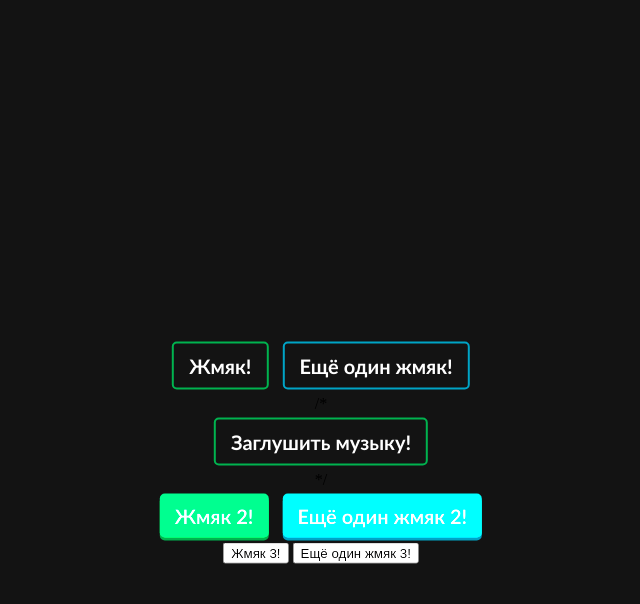
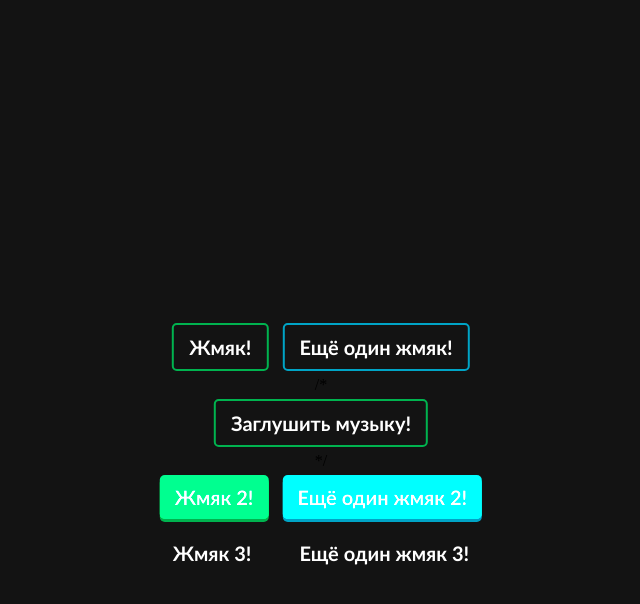
Before and after one commit to catink123/catink123.github.io, a Jekyll site: the page built from buttons/index.html, in a window 1280 px wide. Shown: the top 604 px of the page, without its empty margins (319-959 px from the left). Built offline with Jekyll 4.4.1, drawn with Linux system fonts in a browser that asks for light colours.

Commit message:
Update kshr-btns.css

```diff
--- a/buttons/css/kshr-btns.css
+++ b/buttons/css/kshr-btns.css
@@ -89,3 +89,53 @@
 	transform: translateY(2px);
 	box-shadow: 0 1px rgb(0, 139, 0);
 }
+
+.kshr-btn-wide-transparent {
+	border: 2px solid rgba(0, 139, 0, 0);
+	color: rgb(216, 216, 216);
+	background-color: transparent;
+	border-radius: 5px;
+	padding: 10px 15px;
+	transition-duration: 0.15s;
+	font-family: 'Calibri';
+	font-size: 1.25em;
+	font-weight: bold;
+	margin: 5px;
+	user-select: none;
+	outline: none;
+}
+
+.kshr-btn-wide-transparent:hover {
+	background-color: rgba(0, 139, 0, 0.5);
+	color: white;
+}
+
+.kshr-btn-wide-transparent:active {
+	#border: 2px solid rgb(0, 255, 0, 0.5);
+	background-color: rgba(0, 255, 0, 0.5);
+}
+
+.kshr-btn-transparent {
+	border: 2px solid rgba(0, 139, 0, 0);
+	color: rgb(216, 216, 216);
+	background-color: transparent;
+	border-radius: 5px;
+	padding: 5px 10px;
+	transition-duration: 0.15s;
+	font-family: 'Calibri';
+	font-size: 1.25em;
+	font-weight: bold;
+	margin: 5px;
+	user-select: none;
+	outline: none;
+}
+
+.kshr-btn-transparent:hover {
+	background-color: rgba(0, 139, 0, 0.5);
+	color: white;
+}
+
+.kshr-btn-transparent:active {
+	#border: 2px solid rgb(0, 255, 0, 0.5);
+	background-color: rgba(0, 255, 0, 0.5);
+}
```
